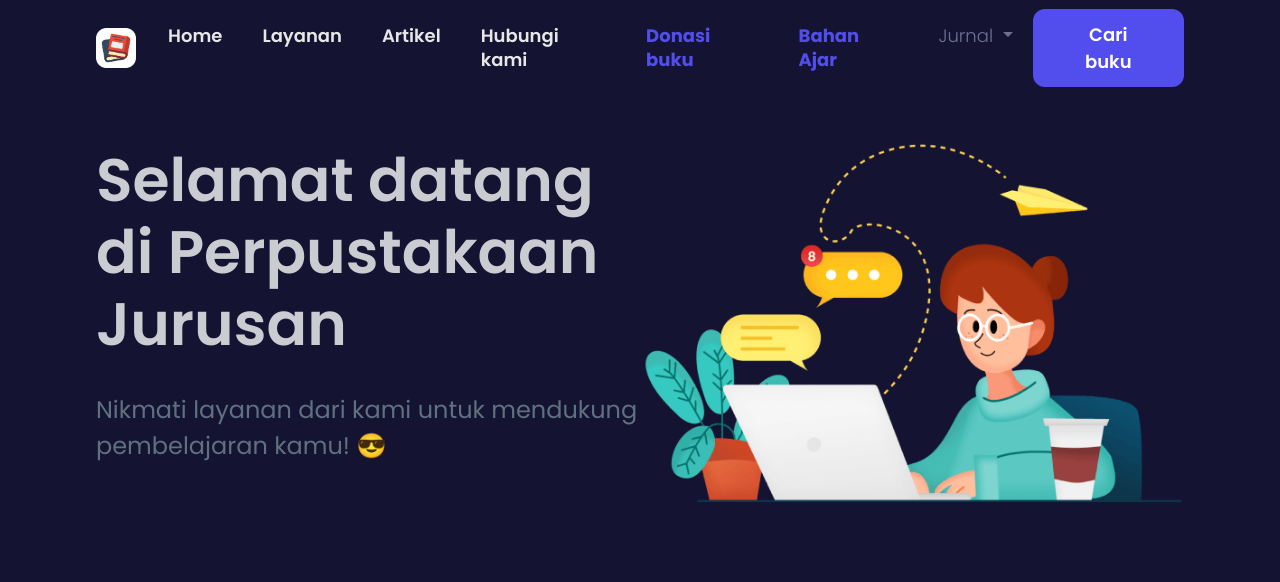
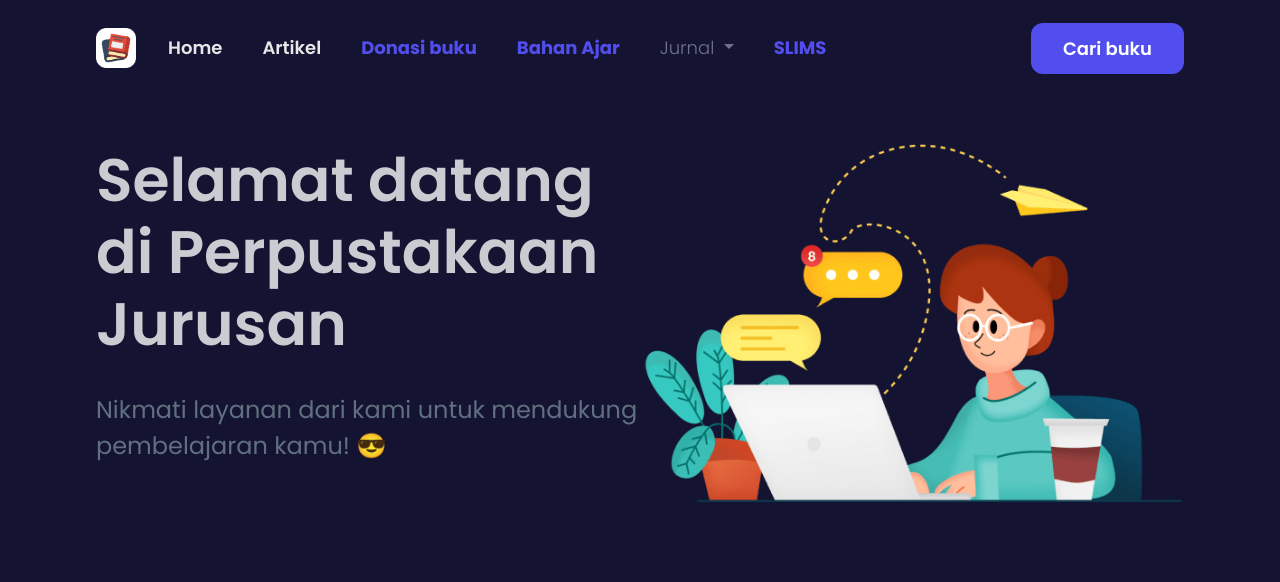
Before and after one commit to mdzk/perpustakaan, a CodeIgniter 4 app: the page made by app/Views/home.php in a window 1280 px wide. Shown: the top 582 px of the page. Run offline with PHP 8.4 and a stand-in for CodeIgniter, Linux system fonts and the light colour scheme; the template is opened without the code that fills it, so the values that code supplies are empty; some libraries are stand-ins or nearby versions.

Commit message:
perbaikan home navigasi

```diff
--- a/app/Views/layouts/home.php
+++ b/app/Views/layouts/home.php
@@ -38,16 +38,10 @@
                                         <a class="nav-link" href="#" style="color: #E7E7E8;">Home</a>
                                     </li>
                                     <li class="nav-item">
-                                        <a class="nav-link" href="#layanan">Layanan</a>
+                                        <a class="nav-link" href="<?= base_url(); ?>/article">Artikel</a>
                                     </li>
                                     <li class="nav-item">
-                                        <a class="nav-link" href="#artikel">Artikel</a>
-                                    </li>
-                                    <li class="nav-item">
-                                        <a class="nav-link" href="#kontak">Hubungi kami</a>
-                                    </li>
-                                    <li class="nav-item">
-                                        <a class="nav-link" href="">Donasi buku</a>
+                                        <a class="nav-link" href="<?= base_url(); ?>/donate">Donasi buku</a>
                                     </li>
                                     <li class="nav-item">
                                         <a class="nav-link" href="">Bahan Ajar</a>
@@ -60,6 +54,9 @@
                                             <li><a class="dropdown-item" href="#">Jurnal Nasional</a></li>
                                             <li><a class="dropdown-item" href="#">Jurnal Internasional</a></li>
                                         </ul>
+                                    </li>
+                                    <li class="nav-item">
+                                        <a class="nav-link" href="<?= base_url(); ?>/slims">SLIMS</a>
                                     </li>
                                 </ul>
                             </div>
@@ -75,14 +72,8 @@
                         <li class="nav-item <?= get_url(2, '') ? 'active' : '' ?>">
                             <a class="nav-link" href="<?= base_url(); ?>" <?= get_url(2, '') ? 'style="color: #E7E7E8;"' : '' ?>>Home</a>
                         </li>
-                        <li class="nav-item <?= get_url(2, 'services') ? 'active' : '' ?>">
-                            <a class="nav-link" href="#layanan" <?= get_url(2, 'services') ? 'style="color: #E7E7E8;"' : '' ?>>Layanan</a>
-                        </li>
                         <li class="nav-item <?= get_url(2, 'article') ? 'active' : '' ?>">
                             <a class="nav-link" href="<?= route_to('home-article'); ?>" <?= get_url(2, 'article') ? 'style="color: #E7E7E8;"' : '' ?>>Artikel</a>
-                        </li>
-                        <li class="nav-item <?= get_url(2, 'contact') ? 'active' : '' ?>">
-                            <a class="nav-link" href="#kontak" <?= get_url(2, 'contact') ? 'style="color: #E7E7E8;"' : '' ?>>Hubungi kami</a>
                         </li>
                         <li class="nav-item <?= get_url(2, 'donate') ? 'active' : '' ?>">
                             <a class="nav-link" href="<?= route_to('donate'); ?>" <?= get_url(2, 'donate') ? 'style="color: #524eee; font-weight:bold;"' : '' ?>>Donasi buku</a>
@@ -100,6 +91,10 @@
                                 <li><a class="dropdown-item" href="#">Jurnal Nasional</a></li>
                                 <li><a class="dropdown-item" href="#">Jurnal Internasional</a></li>
                             </ul>
+                        </li>
+
+                        <li class="nav-item <?= get_url(2, 'slims') ? 'active' : '' ?>">
+                            <a class="nav-link" href="<?= route_to('slims'); ?>" <?= get_url(2, 'slims') ? 'style="color: #524eee; font-weight:bold;"' : '' ?>>SLIMS</a>
                         </li>
                     </ul>
                     <div class="gap-3">
```
Also changed, not shown: app/Views/layouts/opac.php (+9 -14 lines).
